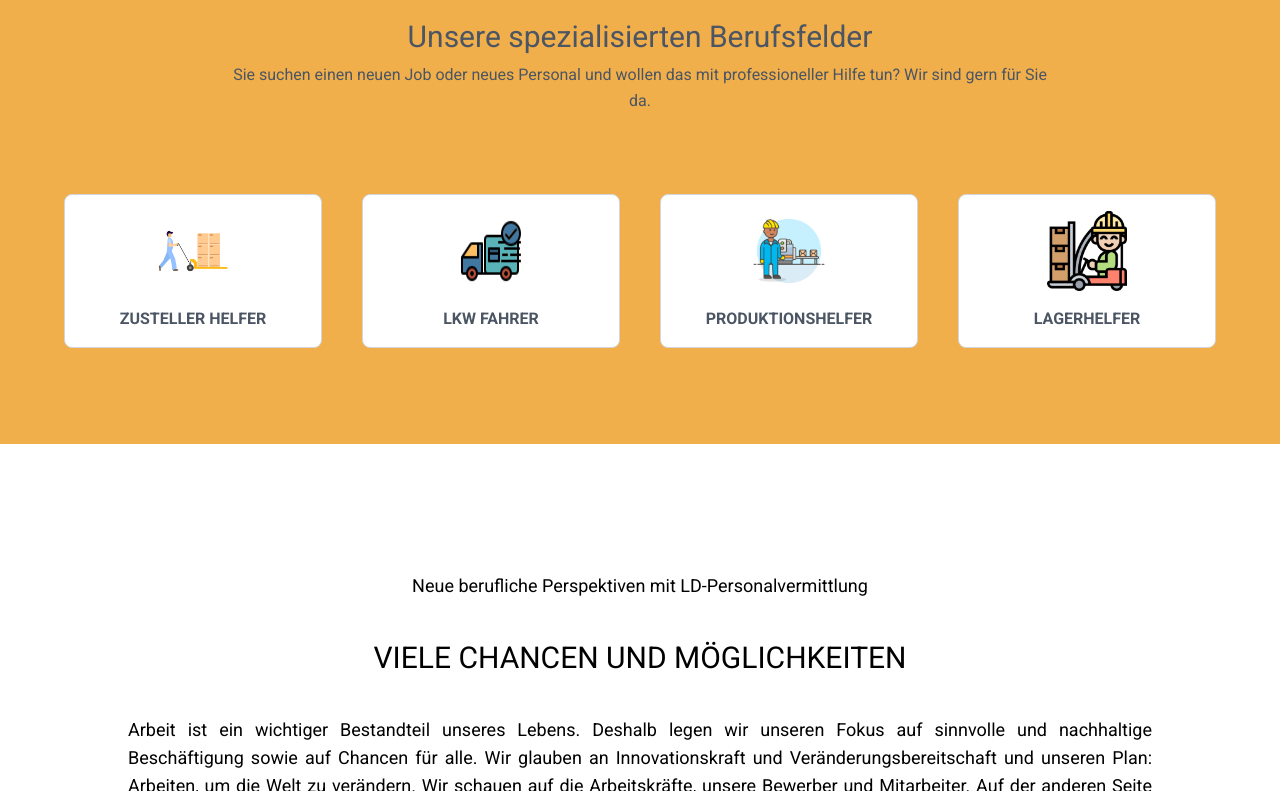
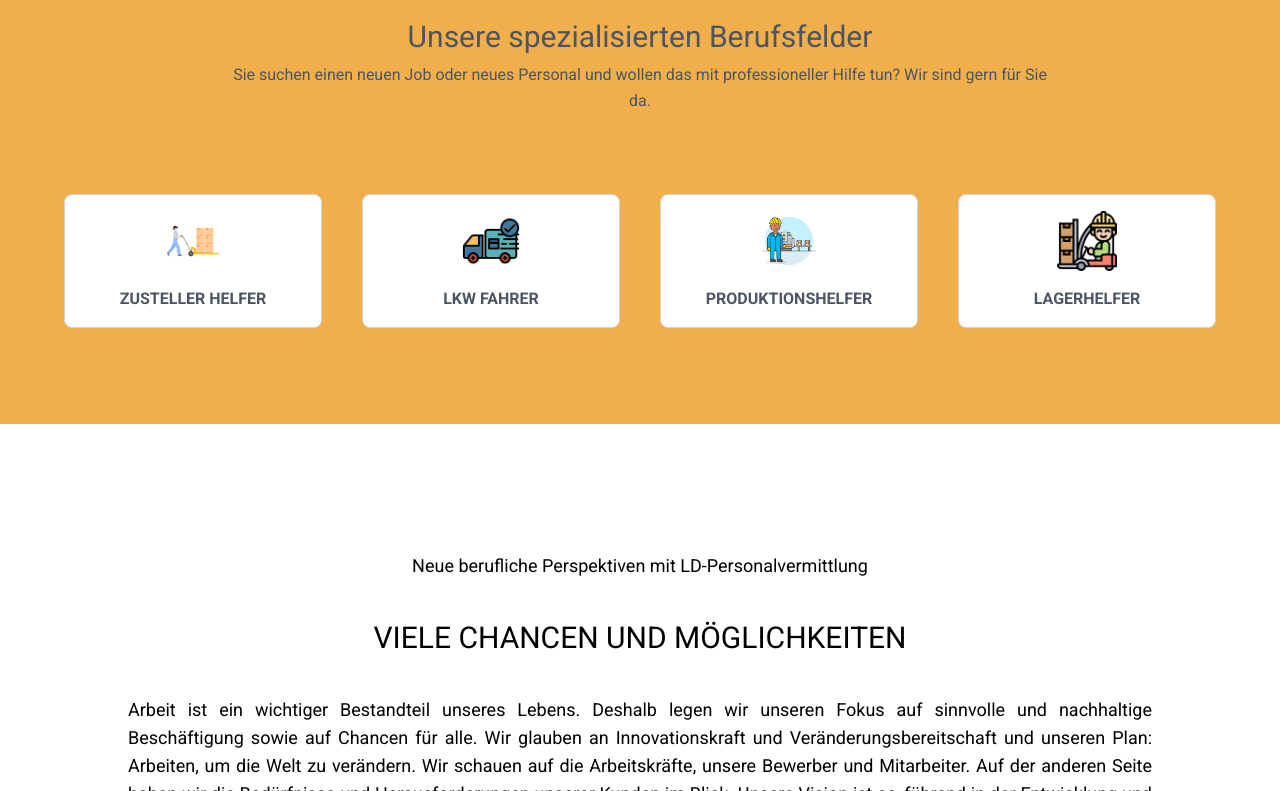
Before and after one commit to 369webforall/job-site, a Next.js app: page / in a window 1280 px wide. Shown: the part 1467-2258 px from the top of the page. Built offline with nearby package versions, Linux system fonts and the light colour scheme.

Commit message:
remove error

```diff
--- a/components/Logo.jsx
+++ b/components/Logo.jsx
@@ -9,9 +9,9 @@ const Logo = () => {
       <Image
         src={LogoImg}
         alt="logo"
-        fill
         sizes="100vw"
-        className="rounded-sm object-cover"
+        quality={100}
+        className="rounded-sm object-cover absolute h-full w-full inset-0"
       />
     </div>
   );
--- a/components/WorkSection.jsx
+++ b/components/WorkSection.jsx
@@ -26,7 +26,9 @@ const WorkSection = () => {
                 <Image
                   src={delivery}
                   alt="technician"
-                  className="h-20 mx-auto object-contain "
+                  width={60}
+                  height={60}
+                  className="mx-auto object-contain"
                 />
 
                 <h4 className="text-base font-semibold mt-4 uppercase">
@@ -42,7 +44,9 @@ const WorkSection = () => {
                 <Image
                   src={deliveryVan}
                   alt="technician"
-                  className="h-20 mx-auto"
+                  width={60}
+                  height={60}
+                  className="mx-auto object-contain"
                 />
 
                 <h4 className="text-base font-semibold mt-4 uppercase">
@@ -58,7 +62,9 @@ const WorkSection = () => {
                 <Image
                   src={helper}
                   alt="technician"
-                  className="h-20 mx-auto object-contain"
+                  width={60}
+                  height={60}
+                  className="mx-auto object-contain"
                 />
 
                 <h4 className="text-base font-semibold mt-4 uppercase">
@@ -74,7 +80,9 @@ const WorkSection = () => {
                 <Image
                   src={forklift}
                   alt="technician"
-                  className="h-20 mx-auto object-contain"
+                  width={60}
+                  height={60}
+                  className="mx-auto object-contain"
                 />
                 <h4 className="text-base font-semibold mt-4 uppercase">
                   Lagerhelfer
```
